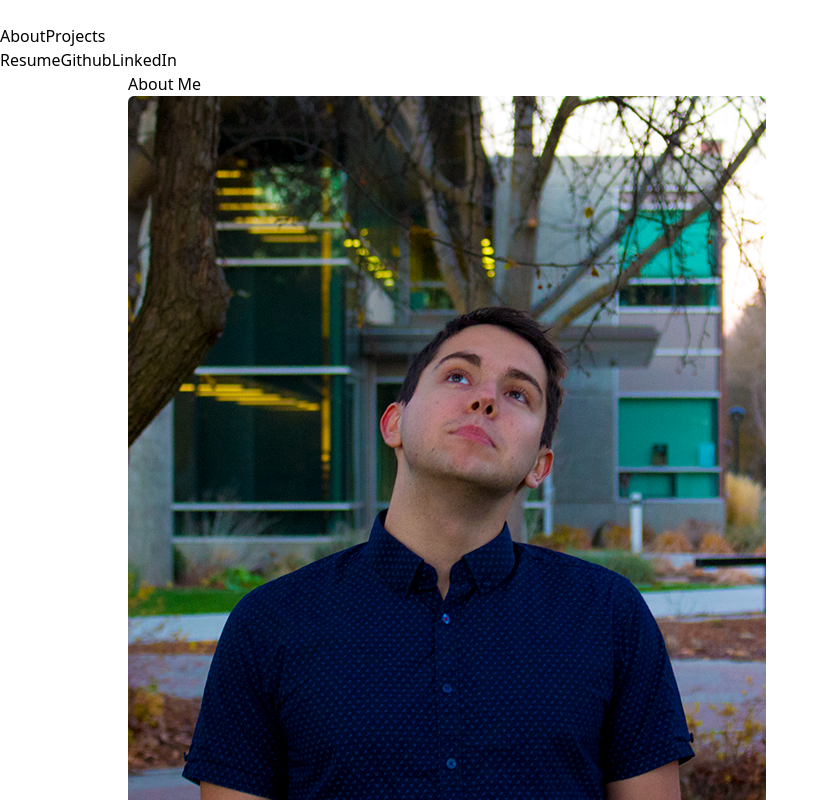
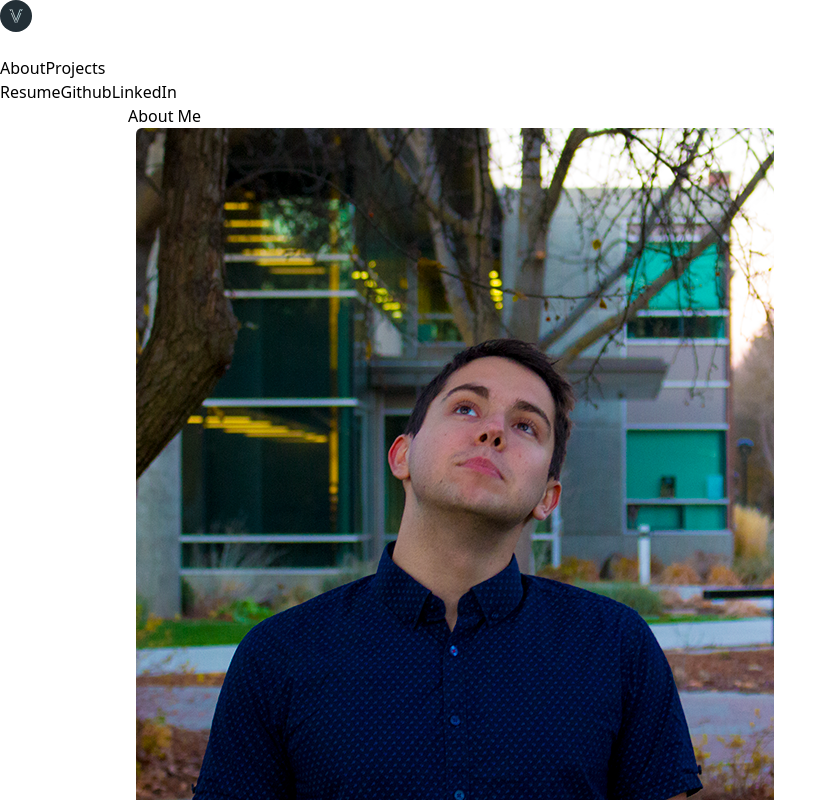
Before and after one commit to vitaovich/portfolio-nextjs-tailwindcss, a Next.js app: page / in a window 1280 px wide. Shown: the top 800 px of the page, without its empty margins (0-837 px from the left). Built offline with nearby package versions, Linux system fonts and the light colour scheme.

Commit message:
add brand and minor styling

```diff
--- a/components/link.ts
+++ b/components/linkInfo.ts
@@ -1,4 +1,4 @@
-class Link {
+class LinkInfo {
   id: string;
   text: string;
   href: string;
@@ -12,4 +12,4 @@ class Link {
   }
 }
 
-export default Link;
+export default LinkInfo;
--- a/components/navbar.tsx
+++ b/components/navbar.tsx
@@ -1,19 +1,22 @@
 import { useState } from "react";
-import Link from "./link";
+import Image from 'next/image'
+import brandImg from '../public/assets/images/brand.webp'
+import Link from "next/link";
+import LinkInfo from "./linkInfo";
 
 const Navbar = () => {
   const brand = "Portfolio";
   const [isToggled, setToggle] = useState<boolean>(false);
-  const [links, setLinks] = useState<Link[]>([
-    new Link("About", "#about", false),
-    new Link("Projects", "#projects", false),
-    new Link(
+  const [links, setLinks] = useState<LinkInfo[]>([
+    new LinkInfo("About", "#about", false),
+    new LinkInfo("Projects", "#projects", false),
+    new LinkInfo(
       "Resume",
       "https://drive.google.com/file/d/1zLtBBGK9LRZ2dT2TA8rRznlr1-hhBAfl/view?usp=sharing",
       true
     ),
-    new Link("Github", "https://github.com/vitaovich/", true),
-    new Link(
+    new LinkInfo("Github", "https://github.com/vitaovich/", true),
+    new LinkInfo(
       "LinkedIn",
       "https://www.linkedin.com/in/vitaliy-alekhnovich/",
       true
@@ -35,6 +38,15 @@ const Navbar = () => {
     <>
       <nav className="navbar">
         <div className="navbar-brand">
+          <Link href="/" className="navbar-item">
+          <Image
+                src={brandImg}
+                alt="Vitaliy Portfolio brand"
+                className="image rounded-full"
+                height={32}
+                width={32}
+              />
+          </Link>
           {/* <h1>{brand}</h1> */}
           <button className={`navbar-burger ${isToggled ? 'is-active' : ''}`} onClick={handleHamburgerClick}>
             <span className=""></span>
--- a/pages/about.tsx
+++ b/pages/about.tsx
@@ -13,8 +13,7 @@ const About = () => {
     <section id="about" className="hero">
       <div className="hero-body">
         <p className="title box">About Me</p>
-        <div className="container">
-          <div className="columns box">
+          <div className="columns box mx-2">
             <div className="column is-one-third">
               <Image
                 src={selfImage}
@@ -32,7 +31,6 @@ const About = () => {
                 <p key={paragraph.key}>{paragraph.text}</p>
               ))}
             </div>
-          </div>
         </div>
 
       </div>
```
Also changed, not shown: public/assets/images/brand.webp (added).
